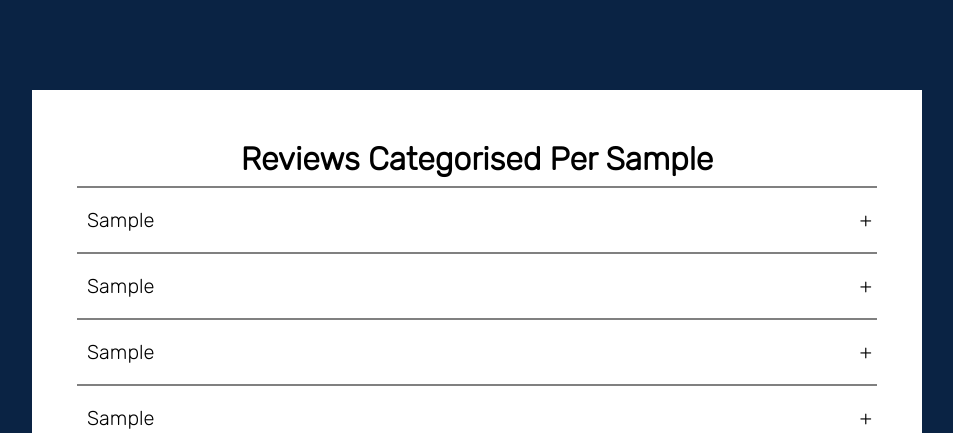
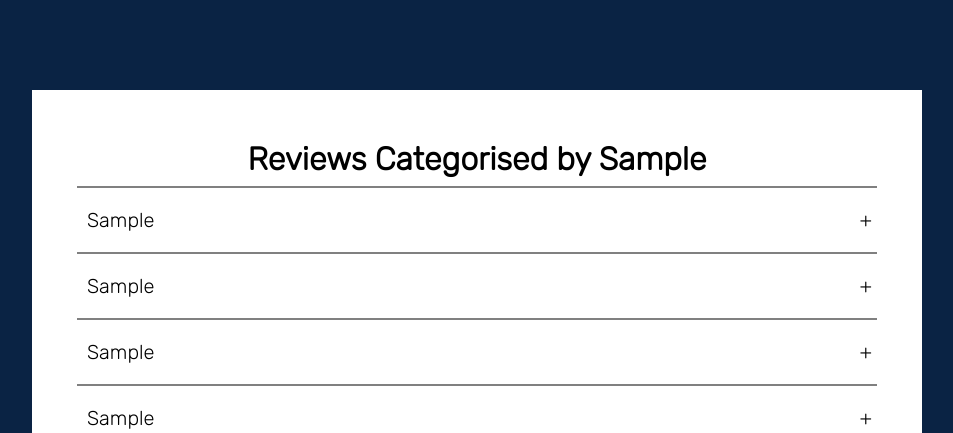
Before and after one commit to nuel01/app_priority, a Flask app: template templates/viewresult.html in a window 1280 px wide. Shown: the top 433 px of the page, without its empty margins (163-1116 px from the left). Run offline with Flask 2, Linux system fonts and the light colour scheme; the template is opened without the code that fills it: most values are stand-ins (such as "Sample title", 1, 10 or a date in 2020).

Commit message:
Update viewresult.html

```diff
--- a/templates/viewresult.html
+++ b/templates/viewresult.html
@@ -87,7 +87,7 @@ h1 {
 
   <div class="accordion-body">
   <div class="accordion">
-    <h1>Reviews Categorised Per {{query2[11]}}</h1>
+    <h1>Reviews Categorised by {{query2[11]}}</h1>
 
     <hr>
     <div class="container">
```
